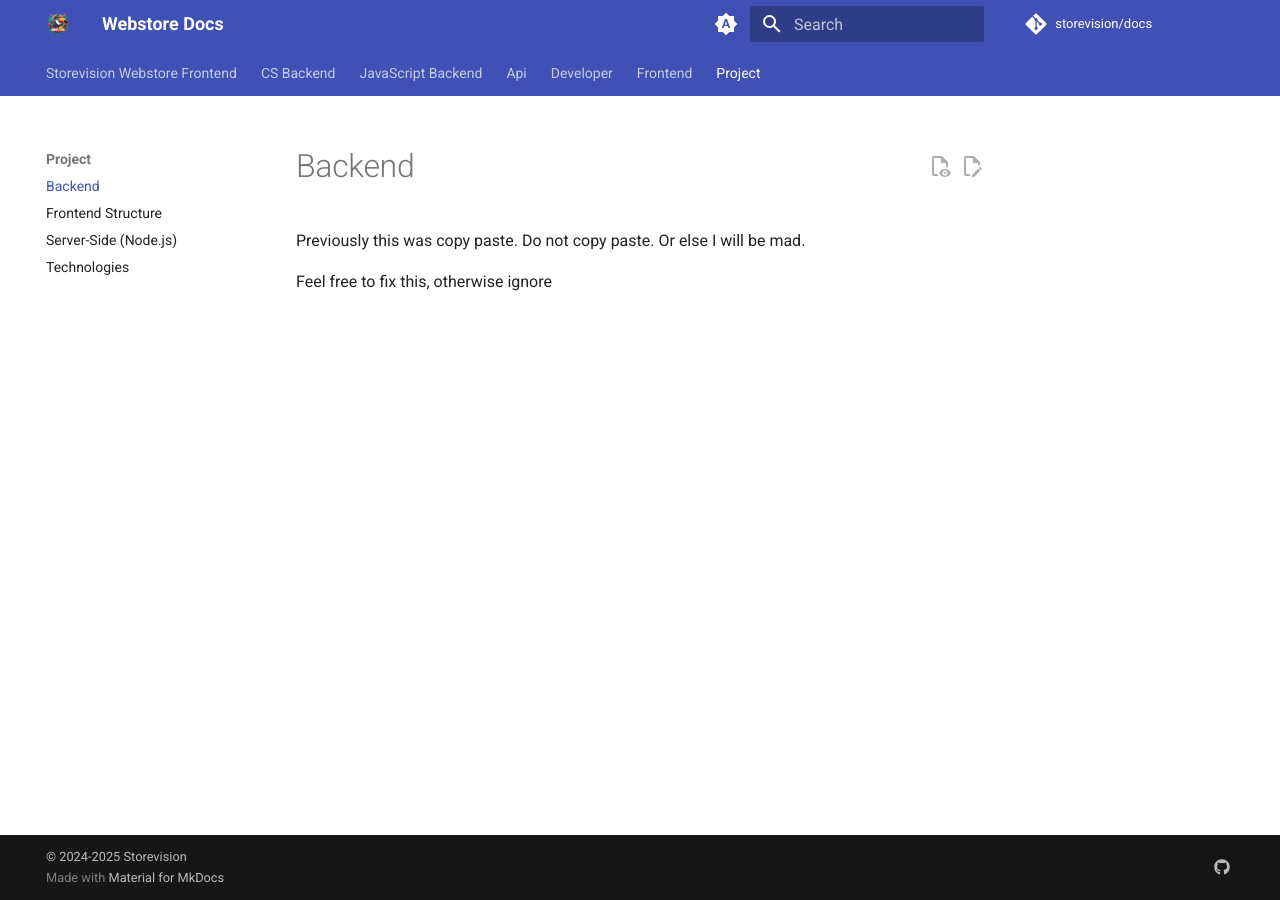
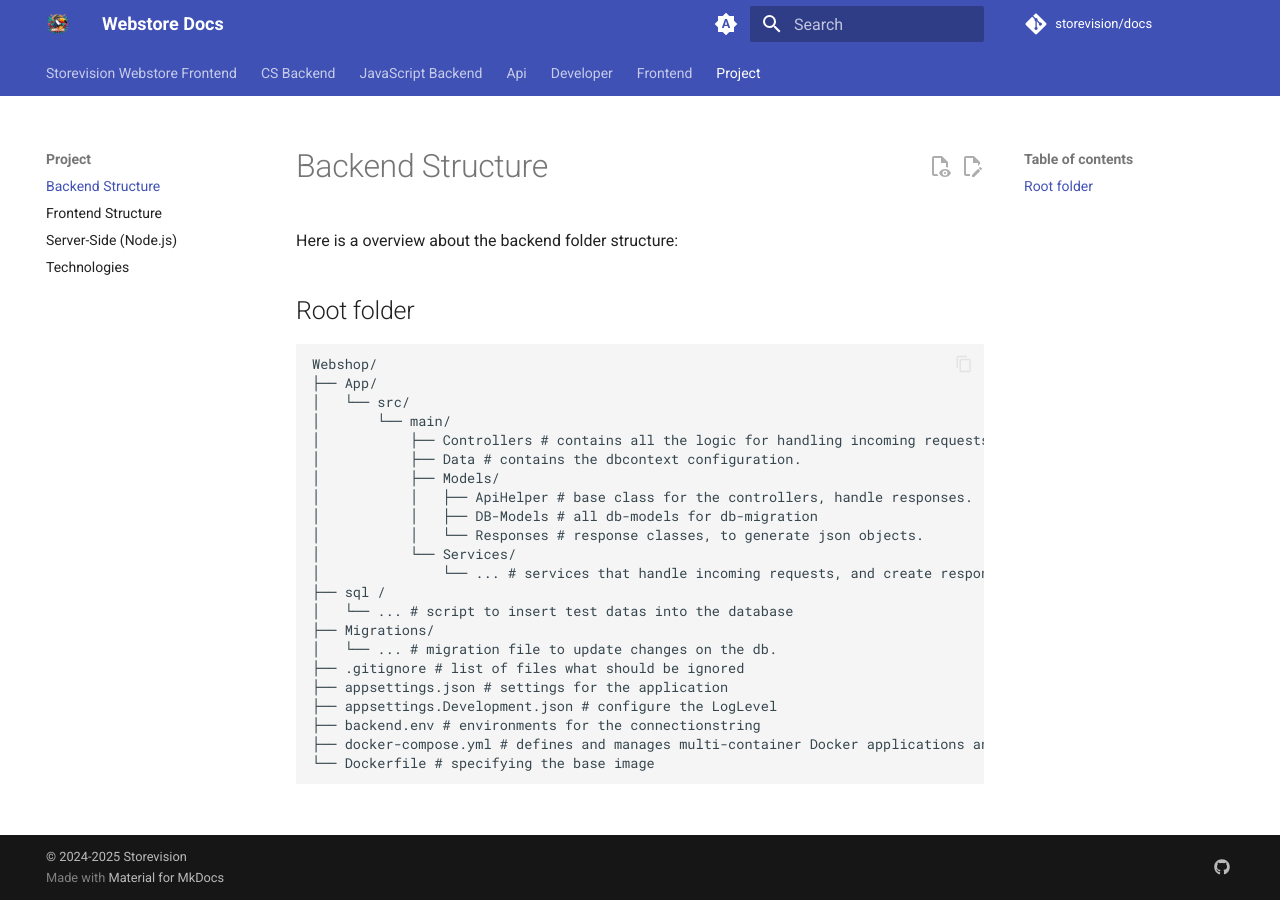
Before and after one commit to storevision/docs, an MkDocs documentation site: the page built from docs/project/backend.md, in a window 1280 px wide. Built offline with MkDocs 1.6.1 and Material for MkDocs 9.7.7, drawn with Linux system fonts in a browser that asks for light colours; comment, search, counter and statistics services are not loaded.

Commit message:
update backend structure

```diff
--- a/docs/project/backend.md
+++ b/docs/project/backend.md
@@ -1,3 +1,28 @@
-Previously this was copy paste. Do not copy paste. Or else I will be mad.
+# Backend Structure
 
-Feel free to fix this, otherwise ignore
+Here is a overview about the backend folder structure:
+
+## Root folder
+
+    Webshop/
+    ├── App/
+    │   └── src/
+    │       └── main/
+    │           ├── Controllers # contains all the logic for handling incoming requests and returning appropriate responses.
+    │           ├── Data # contains the dbcontext configuration.
+    │           ├── Models/
+    │           │   ├── ApiHelper # base class for the controllers, handle responses.
+    │           │   ├── DB-Models # all db-models for db-migration
+    │           │   └── Responses # response classes, to generate json objects.
+    │           └── Services/
+    │               └── ... # services that handle incoming requests, and create responses
+    ├── sql /
+    │   └── ... # script to insert test datas into the database
+    ├── Migrations/
+    │   └── ... # migration file to update changes on the db.
+    ├── .gitignore # list of files what should be ignored
+    ├── appsettings.json # settings for the application
+    ├── appsettings.Development.json # configure the LogLevel
+    ├── backend.env # environments for the connectionstring
+    ├── docker-compose.yml # defines and manages multi-container Docker applications and their configurations.
+    └── Dockerfile # specifying the base image
```
